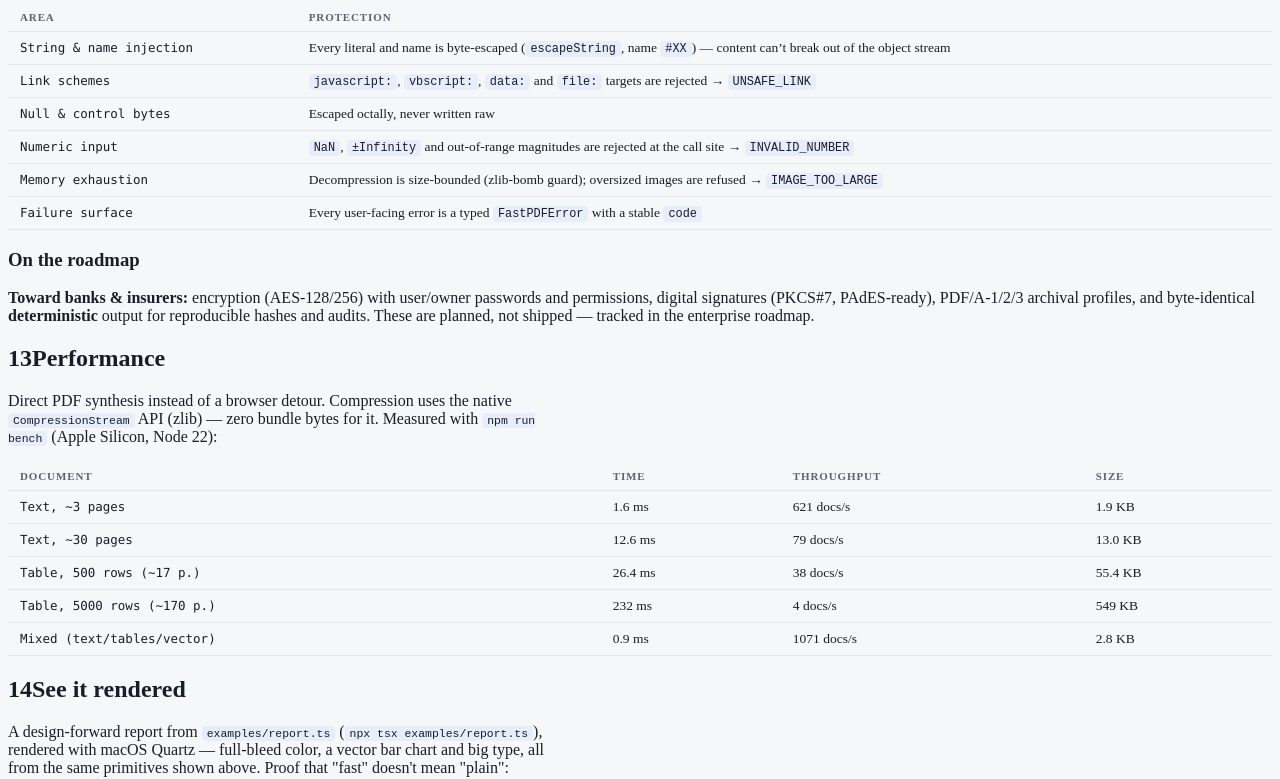
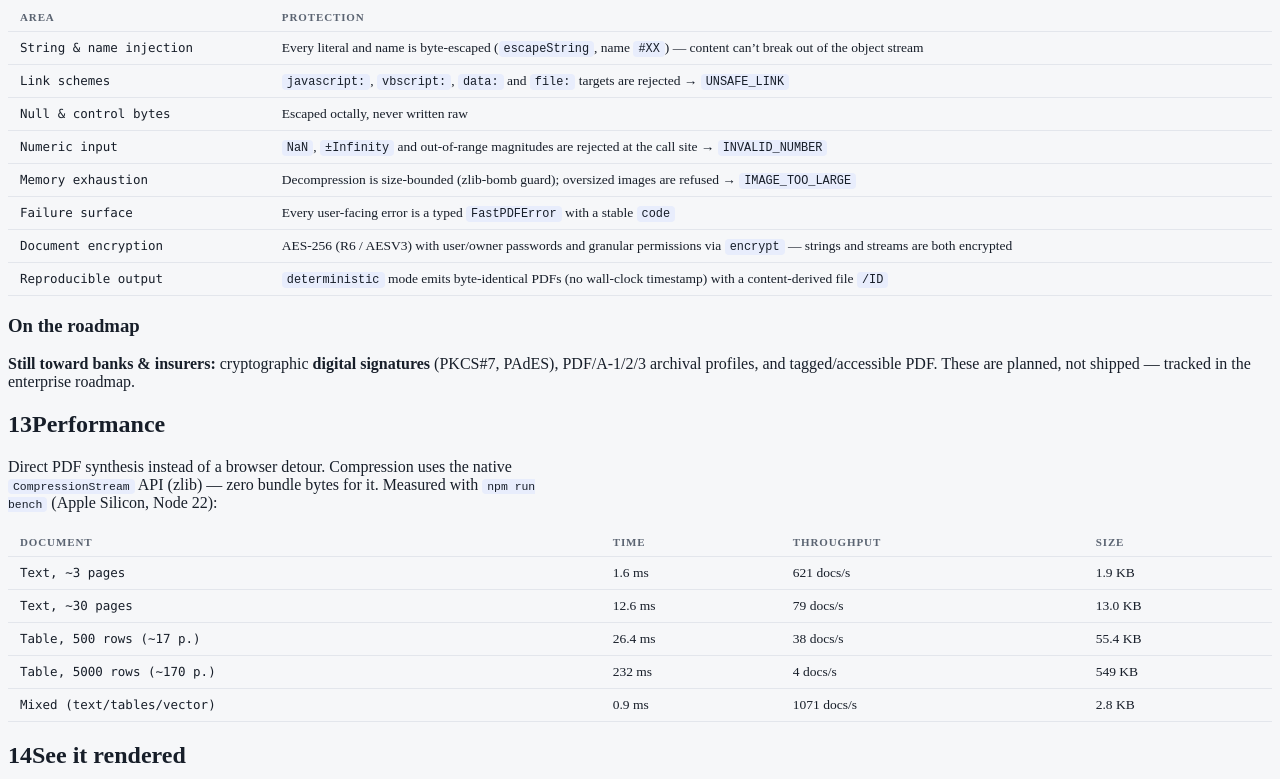
Before and after one commit to Kevinci/fast-pdf, a website: page docs/demo-src.html in a window 1280 px wide. Shown: the part 5723-6502 px from the top of the page. Drawn offline with Linux system fonts and the light colour scheme.

Commit message:
Demo: move encryption and deterministic output to 'hardened today'
Both features have shipped, so the Security section now lists AES-256
encryption and reproducible/deterministic output under what is hardened
today; the roadmap box narrows to digital signatures, PDF/A and tagged
PDF. Updated in all three languages and rebuilt.

```diff
--- a/docs/demo-src.html
+++ b/docs/demo-src.html
@@ -991,6 +991,8 @@ try {
     <tr><td>Numeric input</td><td><code>NaN</code>, <code>±Infinity</code> and out-of-range magnitudes are rejected at the call site → <code>INVALID_NUMBER</code></td></tr>
     <tr><td>Memory exhaustion</td><td>Decompression is size-bounded (zlib-bomb guard); oversized images are refused → <code>IMAGE_TOO_LARGE</code></td></tr>
     <tr><td>Failure surface</td><td>Every user-facing error is a typed <code>FastPDFError</code> with a stable <code>code</code></td></tr>
+    <tr><td>Document encryption</td><td>AES-256 (R6 / AESV3) with user/owner passwords and granular permissions via <code>encrypt</code> — strings and streams are both encrypted</td></tr>
+    <tr><td>Reproducible output</td><td><code>deterministic</code> mode emits byte-identical PDFs (no wall-clock timestamp) with a content-derived file <code>/ID</code></td></tr>
   </table></div>
   <div data-lang="de" hidden class="overflow-x-auto"><table class="api">
     <tr><th>Bereich</th><th>Schutz</th></tr>
@@ -1000,6 +1002,8 @@ try {
     <tr><td>Numerische Eingaben</td><td><code>NaN</code>, <code>±Infinity</code> und zu große Beträge werden am Aufrufort abgewiesen → <code>INVALID_NUMBER</code></td></tr>
     <tr><td>Speichererschöpfung</td><td>Dekompression ist größenbegrenzt (zlib-Bomben-Schutz); zu große Bilder werden abgelehnt → <code>IMAGE_TOO_LARGE</code></td></tr>
     <tr><td>Fehleroberfläche</td><td>Jeder nutzerseitige Fehler ist ein typisierter <code>FastPDFError</code> mit stabilem <code>code</code></td></tr>
+    <tr><td>Dokumentverschlüsselung</td><td>AES-256 (R6 / AESV3) mit User-/Owner-Passwörtern und granularen Berechtigungen über <code>encrypt</code> — Strings und Streams werden verschlüsselt</td></tr>
+    <tr><td>Reproduzierbare Ausgabe</td><td><code>deterministic</code> erzeugt byte-identische PDFs (kein Wall-Clock-Zeitstempel) mit inhaltsabgeleitetem <code>/ID</code></td></tr>
   </table></div>
   <div data-lang="zh" hidden class="overflow-x-auto"><table class="api">
     <tr><th>领域</th><th>防护</th></tr>
@@ -1009,15 +1013,17 @@ try {
     <tr><td>数值输入</td><td>在调用处即拒绝 <code>NaN</code>、<code>±Infinity</code> 及超范围数值 → <code>INVALID_NUMBER</code></td></tr>
     <tr><td>内存耗尽</td><td>解压受大小限制（zlib 炸弹防护）；过大图片被拒绝 → <code>IMAGE_TOO_LARGE</code></td></tr>
     <tr><td>错误界面</td><td>每个面向使用者的错误都是带稳定 <code>code</code> 的 <code>FastPDFError</code></td></tr>
+    <tr><td>文档加密</td><td>AES-256（R6 / AESV3），通过 <code>encrypt</code> 提供用户/所有者密码与细粒度权限——字符串与流均加密</td></tr>
+    <tr><td>可复现输出</td><td><code>deterministic</code> 模式生成字节一致的 PDF（无墙钟时间戳），并带有内容派生的文件 <code>/ID</code></td></tr>
   </table></div>
 
   <h3 data-lang="en" class="doc-h3">On the roadmap</h3>
   <h3 data-lang="de" hidden class="doc-h3">Auf der Roadmap</h3>
   <h3 data-lang="zh" hidden class="doc-h3">路线图上</h3>
 
-  <div data-lang="en" class="hint"><b class="text-(--accent)">Toward banks &amp; insurers:</b> encryption (AES-128/256) with user/owner passwords and permissions, digital signatures (PKCS#7, PAdES-ready), PDF/A-1/2/3 archival profiles, and byte-identical <b>deterministic</b> output for reproducible hashes and audits. These are planned, not shipped — tracked in the enterprise roadmap.</div>
-  <div data-lang="de" hidden class="hint"><b class="text-(--accent)">Richtung Banken &amp; Versicherungen:</b> Verschlüsselung (AES-128/256) mit User-/Owner-Passwörtern und Berechtigungen, digitale Signaturen (PKCS#7, PAdES-ready), PDF/A-1/2/3-Archivprofile und byte-identische <b>deterministische</b> Ausgabe für reproduzierbare Hashes und Audits. Das ist geplant, noch nicht ausgeliefert — festgehalten in der Enterprise-Roadmap.</div>
-  <div data-lang="zh" hidden class="hint"><b class="text-(--accent)">面向银行与保险公司：</b>加密（AES-128/256）及用户/所有者密码与权限、数字签名（PKCS#7、支持 PAdES）、PDF/A-1/2/3 归档规范，以及字节一致的<b>确定性</b>输出，用于可复现的哈希与审计。这些为计划项，尚未发布——记录于企业路线图中。</div>
+  <div data-lang="en" class="hint"><b class="text-(--accent)">Still toward banks &amp; insurers:</b> cryptographic <b>digital signatures</b> (PKCS#7, PAdES), PDF/A-1/2/3 archival profiles, and tagged/accessible PDF. These are planned, not shipped — tracked in the enterprise roadmap.</div>
+  <div data-lang="de" hidden class="hint"><b class="text-(--accent)">Weiterhin Richtung Banken &amp; Versicherungen:</b> kryptografische <b>digitale Signaturen</b> (PKCS#7, PAdES), PDF/A-1/2/3-Archivprofile und getaggte/barrierefreie PDFs. Das ist geplant, noch nicht ausgeliefert — festgehalten in der Enterprise-Roadmap.</div>
+  <div data-lang="zh" hidden class="hint"><b class="text-(--accent)">仍在面向银行与保险公司：</b>加密<b>数字签名</b>（PKCS#7、PAdES）、PDF/A-1/2/3 归档规范，以及带标签的无障碍 PDF。这些为计划项，尚未发布——记录于企业路线图中。</div>
 </section>
 
 <section id="performance" class="doc-section">
```
Also changed, not shown: docs/demo.html (+9 -3 lines), docs/index.html (+9 -3 lines).
